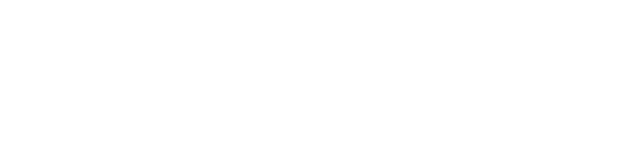
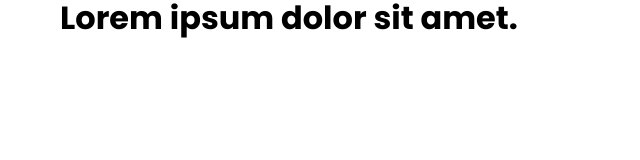
Before and after one commit to dykyiivan/laundry, a website: page app/index.html in a window 1280 px wide. Shown: the whole page, without its empty margins (0-640 px from the left). Drawn offline with nearby package versions, Linux system fonts and the light colour scheme; files that its build step writes are made by us from their sources.

Commit message:
update files

```diff
--- a/app/index.html
+++ b/app/index.html
@@ -16,7 +16,9 @@
 
 <body>
 
-
+  <div class="container">
+    <h1>Lorem ipsum dolor sit amet.</h1>
+  </div>
 
   <!-- JavaScript Files -->
   <script src="js/main.min.js"></script>
--- a/app/scss/_global.scss
+++ b/app/scss/_global.scss
@@ -1,7 +1,7 @@
 body {
   font-family: "Poppins", sans-serif;
   font-size: 16px;
-  font-weight: normal;
+  font-weight: 400;
 }
 h1, h2, h3, h4, h5, h6 {
   font-family: "Poppins", sans-serif;
```
Also changed, not shown: app/css/main.min.css, app/js/main.min.js.
